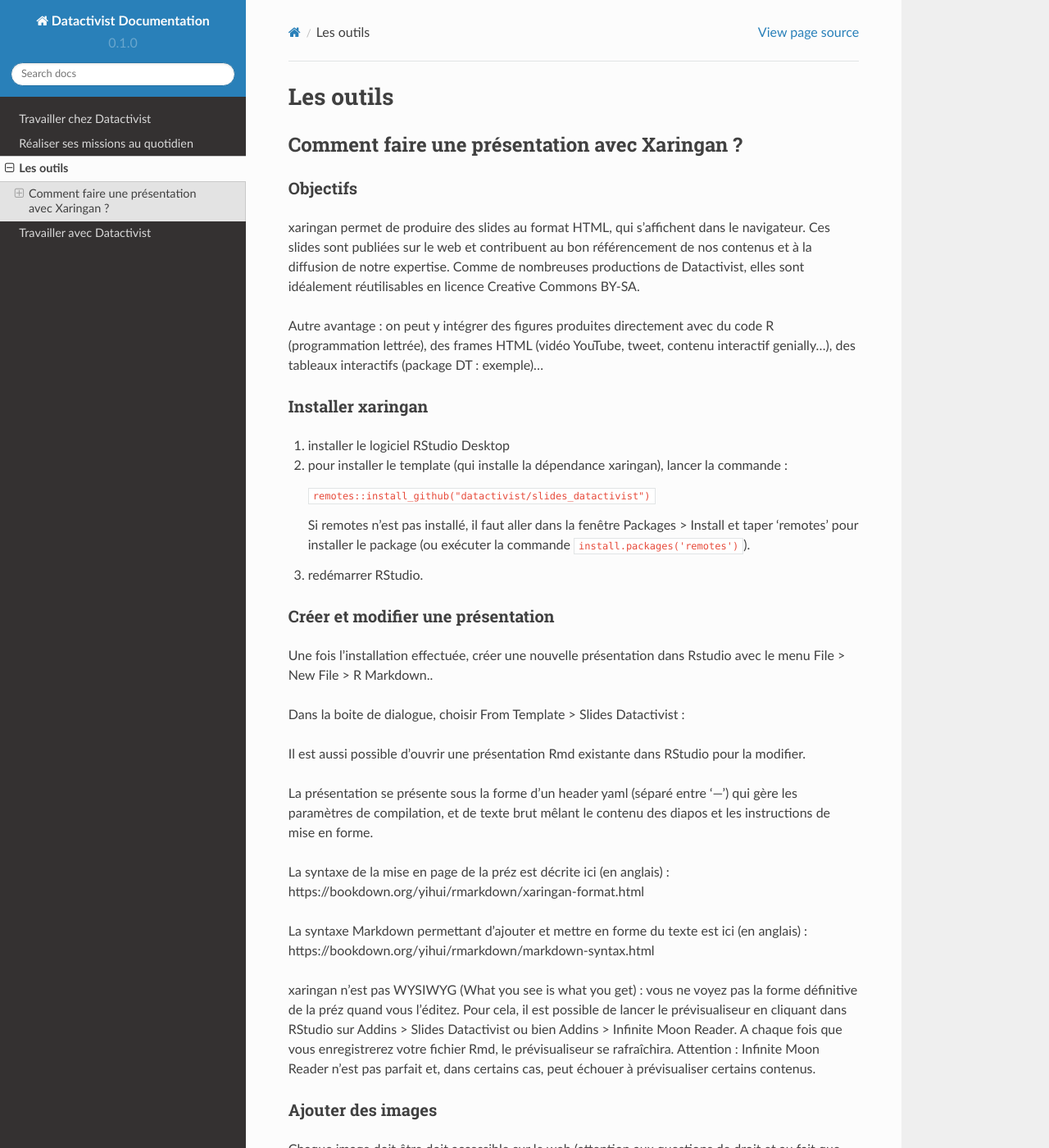
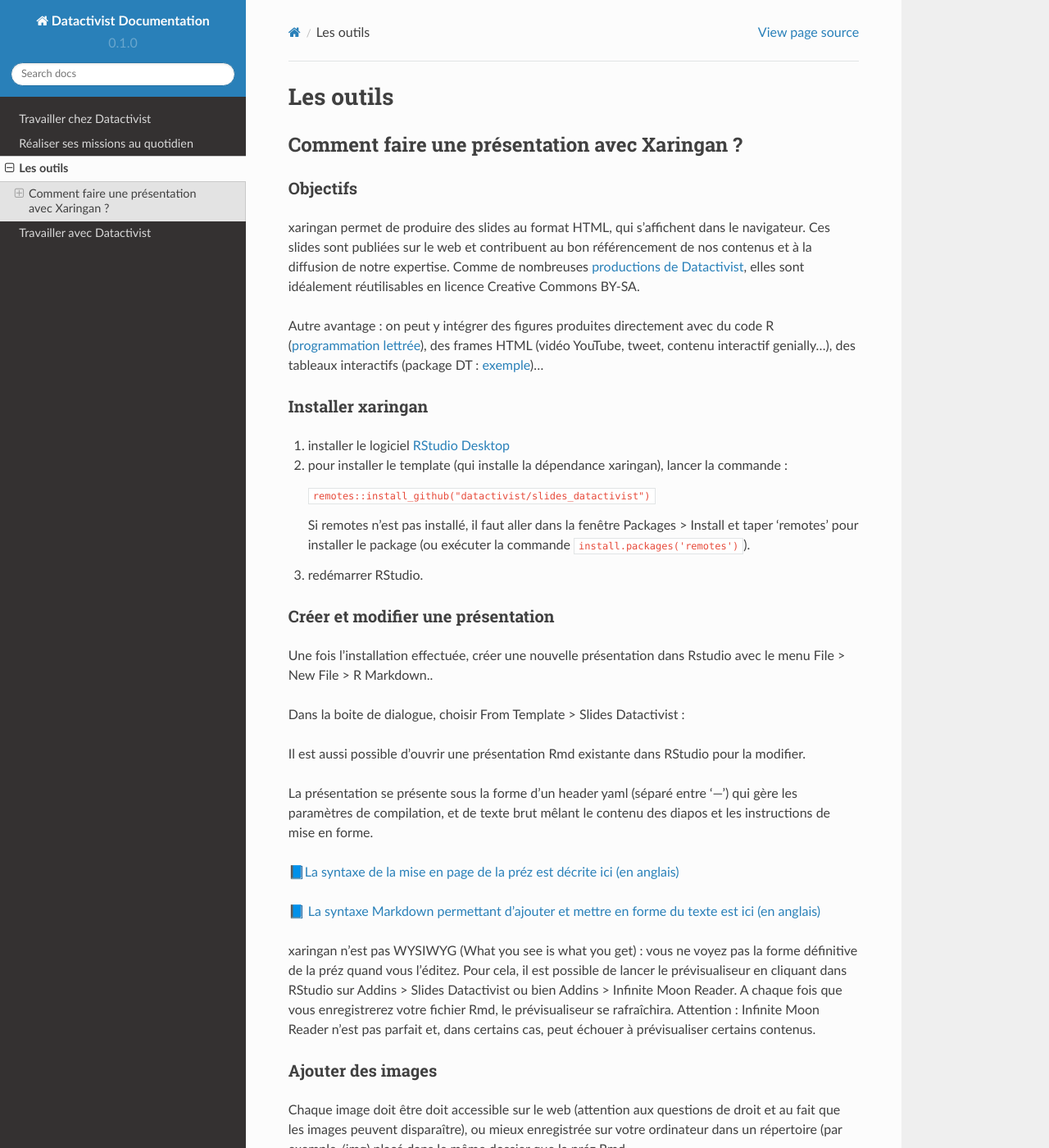
Before and after one commit to datactivist/documentation-datactivist, a Sphinx documentation site: the page built from docs/source/outils.md, in a window 1280 px wide and 1400 px high. Shown: the whole window at 82% size. Built offline with Sphinx 7.4.7 and the Read the Docs theme 2.0.0, drawn with Linux system fonts in a browser that asks for light colours.

Commit message:
Update outils.md

```diff
--- a/docs/source/outils.md
+++ b/docs/source/outils.md
@@ -4,13 +4,13 @@
 
 ### Objectifs
 
-xaringan permet de produire des slides au format HTML, qui s'affichent dans le navigateur. Ces slides sont publiées sur le web et contribuent au bon référencement de nos contenus et à la diffusion de notre expertise. Comme de nombreuses productions de Datactivist, elles sont idéalement réutilisables en licence Creative Commons BY-SA.
+xaringan permet de produire des slides au format HTML, qui s'affichent dans le navigateur. Ces slides sont publiées sur le web et contribuent au bon référencement de nos contenus et à la diffusion de notre expertise. Comme de nombreuses [productions de Datactivist](https://datactivist.coop/fr/ressources/), elles sont idéalement réutilisables en licence Creative Commons BY-SA.
 
-Autre avantage : on peut y intégrer des figures produites directement avec du code R (programmation lettrée), des frames HTML (vidéo YouTube, tweet, contenu interactif genially…), des tableaux interactifs (package DT : exemple)…
+Autre avantage : on peut y intégrer des figures produites directement avec du code R ([programmation lettrée](https://fr.wikipedia.org/wiki/Programmation_lettr%C3%A9e)), des frames HTML (vidéo YouTube, tweet, contenu interactif genially…), des tableaux interactifs (package DT : [exemple](https://datactivist.coop/je_docs_donnees/#16))…
 
 ### Installer xaringan
 
-1. installer le logiciel RStudio Desktop
+1. installer le logiciel [RStudio Desktop](https://posit.co/downloads/)
 2. pour installer le template (qui installe la dépendance xaringan), lancer la commande :
 
    `remotes::install_github("datactivist/slides_datactivist")`
@@ -28,9 +28,9 @@ Il est aussi possible d'ouvrir une présentation Rmd existante dans RStudio pour
 
 La présentation se présente sous la forme d'un header yaml (séparé entre '---') qui gère les paramètres de compilation, et de texte brut mêlant le contenu des diapos et les instructions de mise en forme.
 
-La syntaxe de la mise en page de la préz est décrite ici (en anglais) : https://bookdown.org/yihui/rmarkdown/xaringan-format.html
+📘[La syntaxe de la mise en page de la préz est décrite ici (en anglais)](https://bookdown.org/yihui/rmarkdown/xaringan-format.html)
 
-La syntaxe Markdown permettant d'ajouter et mettre en forme du texte est ici (en anglais) : https://bookdown.org/yihui/rmarkdown/markdown-syntax.html
+📘 [La syntaxe Markdown permettant d'ajouter et mettre en forme du texte est ici (en anglais)](https://bookdown.org/yihui/rmarkdown/markdown-syntax.html)
 
 xaringan n'est pas WYSIWYG (What you see is what you get) : vous ne voyez pas la forme définitive de la préz quand vous l'éditez. Pour cela, il est possible de lancer le prévisualiseur en cliquant dans RStudio sur Addins > Slides Datactivist ou bien Addins > Infinite Moon Reader. A chaque fois que vous enregistrerez votre fichier Rmd, le prévisualiseur se rafraîchira. Attention : Infinite Moon Reader n'est pas parfait et, dans certains cas, peut échouer à prévisualiser certains contenus.
 
```
